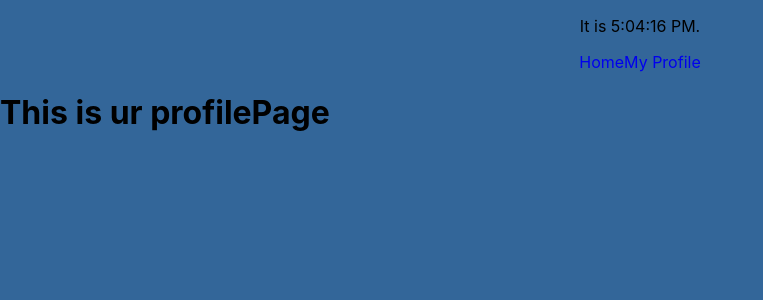
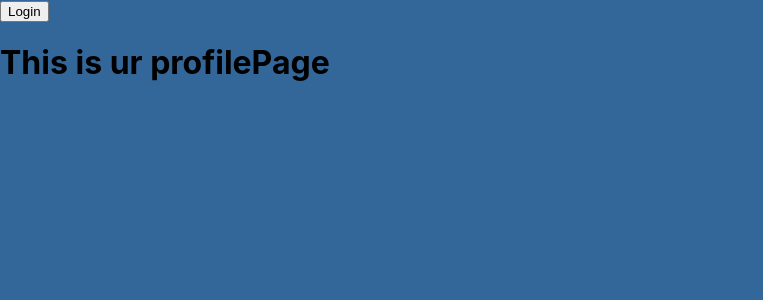
Before and after one commit to CarlMM/WorkoutJournalApp, a React (Vite) app in the folder WorkoutJournalFrontend/: page /myProfilePage in a window 1280 px wide. Shown: the top 300 px of the page, without its empty margins (0-763 px from the left). Built offline with nearby package versions, Linux system fonts and the light colour scheme.

Commit message:
Login/logout button shows etc

```diff
--- a/WorkoutJournalFrontend/src/component/Navbar.jsx
+++ b/WorkoutJournalFrontend/src/component/Navbar.jsx
@@ -10,9 +10,12 @@ import {
 import Home from './Home'
 import MyProfilePage from './MyProfile/MyProfilePage'
 
+
+
 function Navbar(){
 
- const [counter, setCounter] = useState(0);
+
+  const [counter, setCounter] = useState(0);
 
    useEffect(() => {
      const interval = setInterval(() => {
@@ -22,16 +25,24 @@ function Navbar(){
      return () => clearInterval(interval);
    }, []);
 
+   const [visible, setVisible] = React.useState(false);
+
   return(
     <Router>
     <div>
+      {!visible &&
+    <button onClick={() => setVisible(true)}>Login</button>
+      }
+    {visible &&
         <div class="topNav">
+            {counter}
           <nav>
-            {counter}
             <Link to="/">Home</Link>
             <Link to="/myProfilePage">My Profile</Link>
+            <button onClick={() => setVisible(false)}>Log out</button>
           </nav>
         </div>
+      }
         <Switch>
           <Route exact path="/">
             <Home/>
```
Also changed, not shown: WorkoutJournalFrontend/src/App.jsx (+0 -31 lines).
